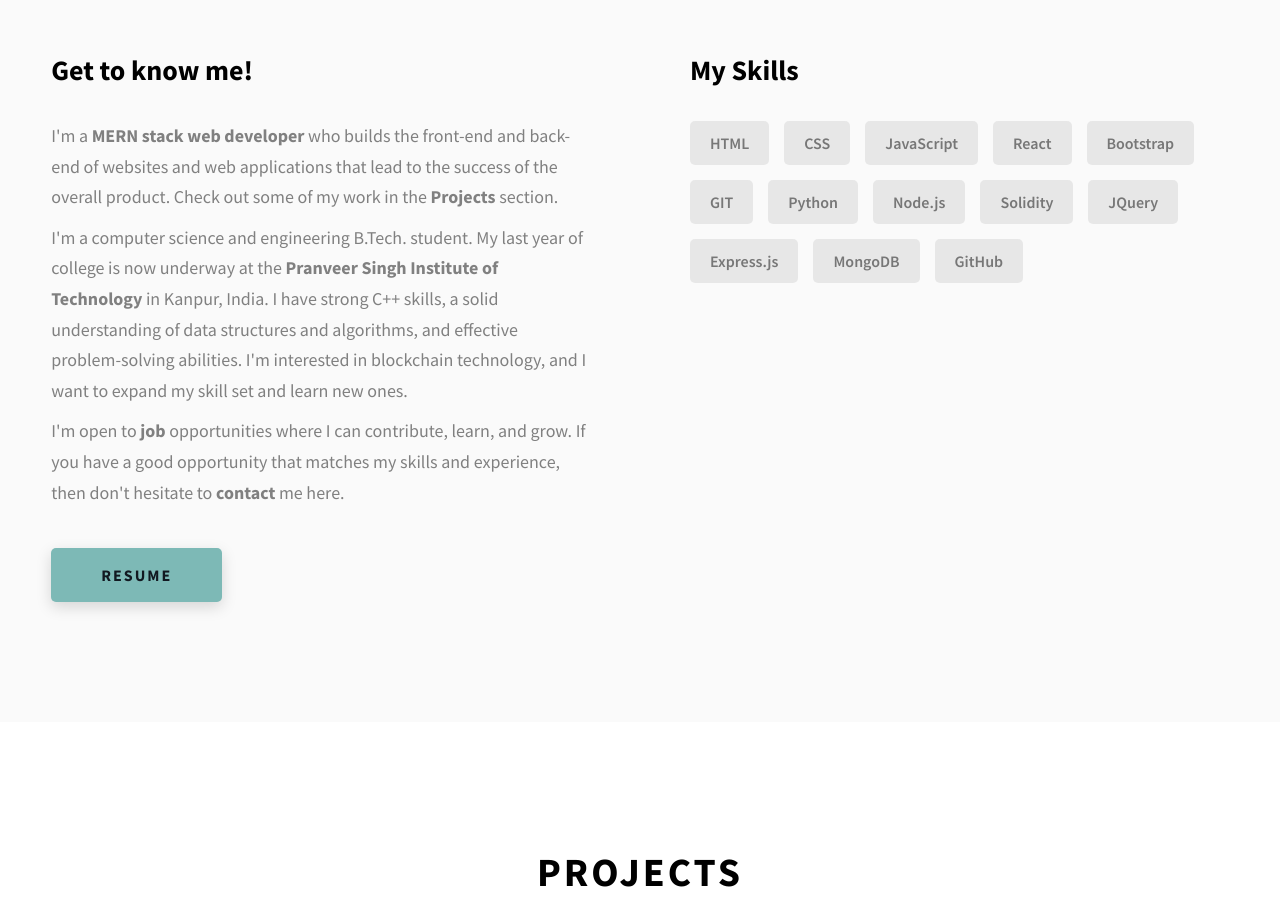
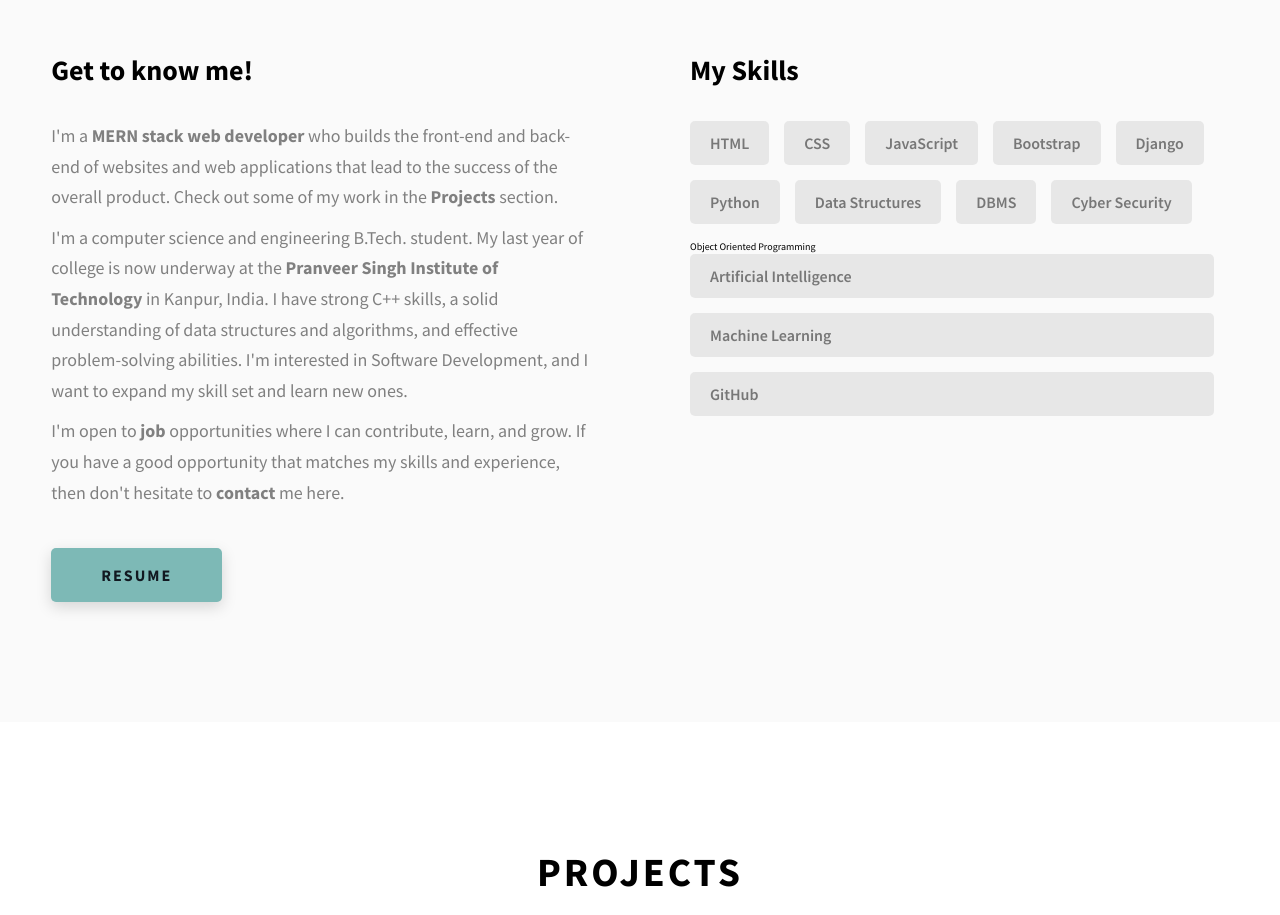
Before and after one commit to sagargupta121102/My-portfolio-master, a website: page index.html in a window 1280 px wide. Shown: the part 1120-2035 px from the top of the page. Drawn offline with Linux system fonts and the light colour scheme.

Commit message:
Updated Resume

```diff
--- a/index.html
+++ b/index.html
@@ -172,7 +172,7 @@
                 I'm a <strong>MERN stack web developer</strong> who builds the front-end and back-end of websites and web applications that lead to the success of the overall product. Check out some of my work in the <strong>Projects</strong> section.
                 <p class="about__content-details-para">
                 I'm a computer science and engineering B.Tech. student. My last year of college is now underway at the <strong>Pranveer Singh Institute of Technology</strong> in Kanpur, India.
-                I have strong C++ skills, a solid understanding of data structures and algorithms, and effective problem-solving abilities. I'm interested in blockchain technology, and I want to expand my skill set and learn new ones.
+                I have strong C++ skills, a solid understanding of data structures and algorithms, and effective problem-solving abilities. I'm interested in Software Development, and I want to expand my skill set and learn new ones.
               </p>
 
               </p>
@@ -191,15 +191,15 @@
               <div class="skills__skill">HTML</div>
               <div class="skills__skill">CSS</div>
               <div class="skills__skill">JavaScript</div>
-              <div class="skills__skill">React</div>
               <div class="skills__skill">Bootstrap</div>
-              <div class="skills__skill">GIT</div>
+              <div class="skills__skill">Django</div>
               <div class="skills__skill">Python</div>
-              <div class="skills__skill">Node.js</div>
-              <div class="skills__skill">Solidity</div>
-              <div class="skills__skill">JQuery</div>
-              <div class="skills__skill">Express.js</div>
-              <div class="skills__skill">MongoDB</div>
+              <div class="skills__skill">Data Structures</div>
+              <div class="skills__skill">DBMS</div>
+              <div class="skills__skill">Cyber Security</div
+              <div class="skills__skill">Object Oriented Programming</div>
+              <div class="skills__skill">Artificial Intelligence</div>
+              <div class="skills__skill">Machine Learning</div>
               <div class="skills__skill">GitHub</div>
             </div>
           </div>
```
